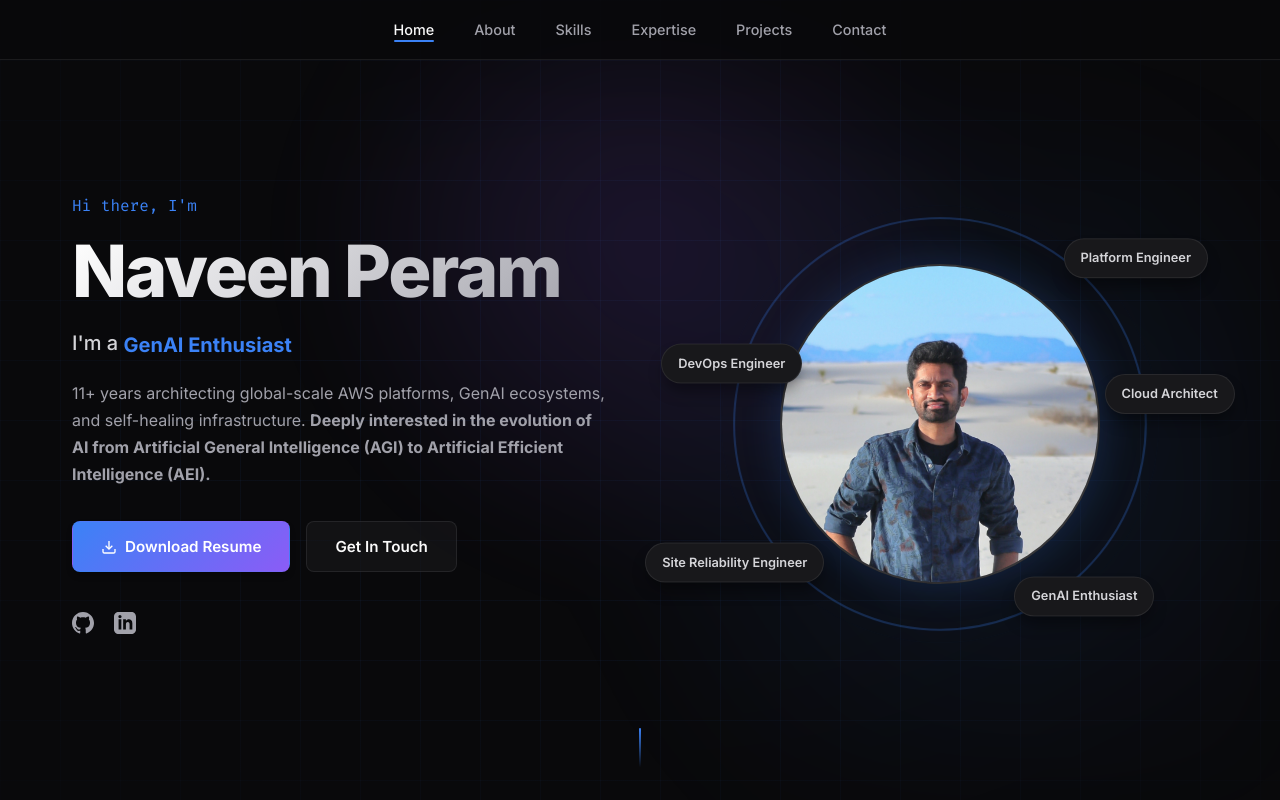
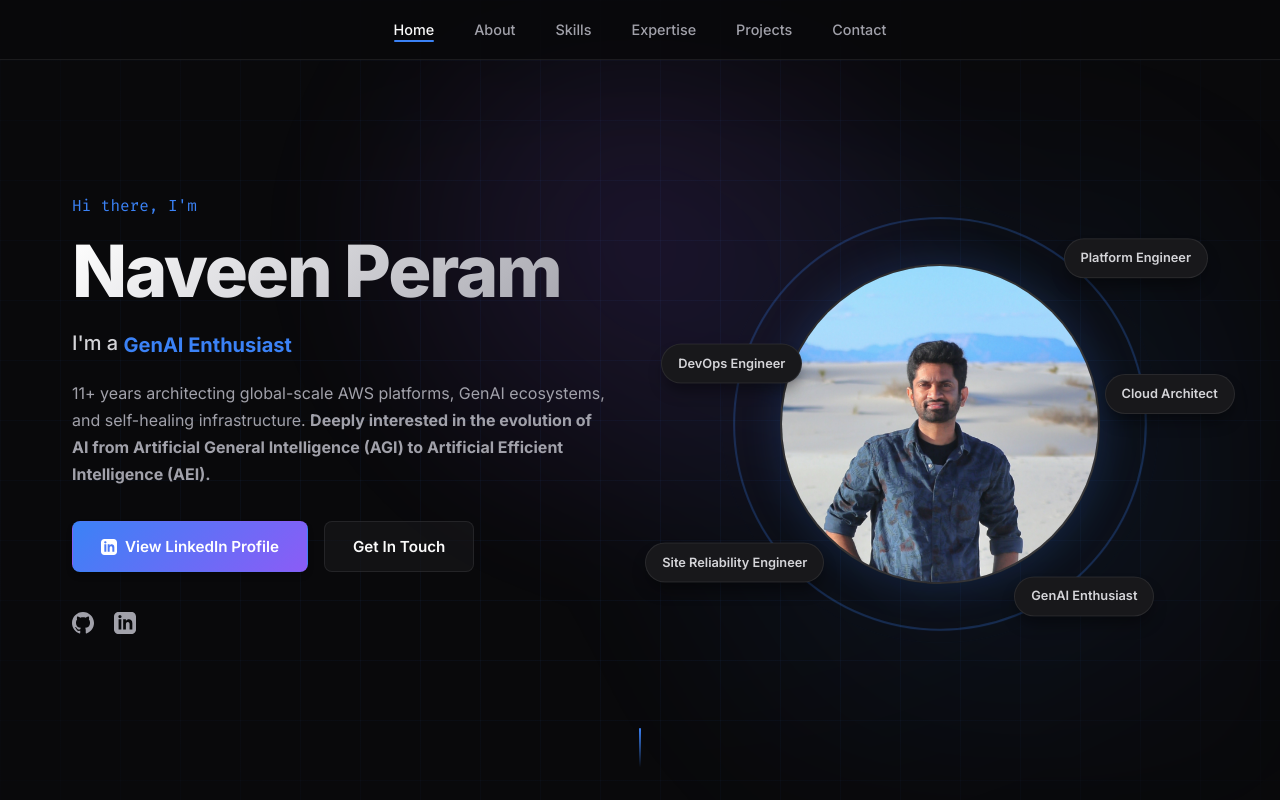
Before and after one commit to peramnaveen29/portfolio, a plain HTML site: page index.html in a window 1280 px wide. Shown: the top 800 px of the page. Drawn offline with nearby package versions, Linux system fonts and the light colour scheme; files whose address does not match are found by name.

Commit message:
deploy: 1b688a0bc620b0fe464a6e37e9d826bdb6584dfd

```diff
--- a/index.html
+++ b/index.html
@@ -58,9 +58,9 @@
       </div>
       <p class="hero-tagline">11+ years architecting global-scale AWS platforms, GenAI ecosystems, and self-healing infrastructure. <strong>Deeply interested in the evolution of AI from Artificial General Intelligence (AGI) to Artificial Efficient Intelligence (AEI).</strong></p>
       <div class="hero-cta">
-        <a href="resume.pdf" class="btn btn-primary" download aria-label="Download Naveen Peram resume PDF">
-          <svg width="16" height="16" viewBox="0 0 24 24" fill="none" stroke="currentColor" stroke-width="2" aria-hidden="true"><path d="M21 15v4a2 2 0 0 1-2 2H5a2 2 0 0 1-2-2v-4"/><polyline points="7 10 12 15 17 10"/><line x1="12" y1="15" x2="12" y2="3"/></svg>
-          Download Resume
+        <a href="https://linkedin.com/in/naveen-peram" target="_blank" rel="noopener noreferrer" class="btn btn-primary" aria-label="View Naveen Peram LinkedIn Profile">
+          <svg width="16" height="16" viewBox="0 0 24 24" fill="currentColor" aria-hidden="true"><path d="M19 0h-14c-2.761 0-5 2.239-5 5v14c0 2.761 2.239 5 5 5h14c2.762 0 5-2.239 5-5v-14c0-2.761-2.238-5-5-5zm-11 19h-3v-11h3v11zm-1.5-12.268c-.966 0-1.75-.79-1.75-1.764s.784-1.764 1.75-1.764 1.75.79 1.75 1.764-.783 1.764-1.75 1.764zm13.5 12.268h-3v-5.604c0-3.368-4-3.113-4 0v5.604h-3v-11h3v1.765c1.396-2.586 7-2.777 7 2.476v6.759z"/></svg>
+          View LinkedIn Profile
         </a>
         <a href="#contact" class="btn btn-outline">Get In Touch</a>
       </div>
```
Also changed, not shown: 1 other file.
